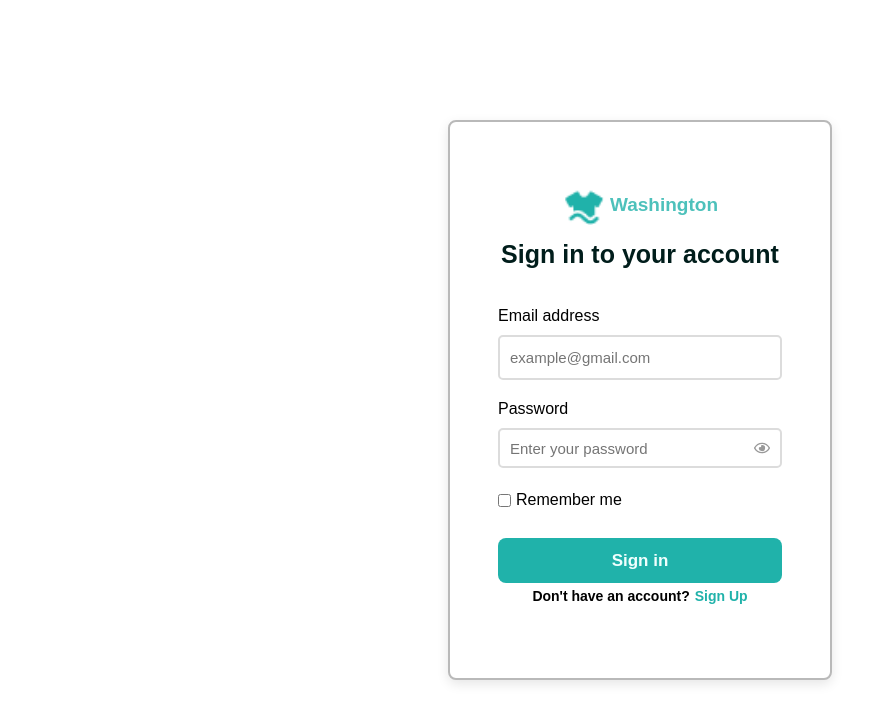
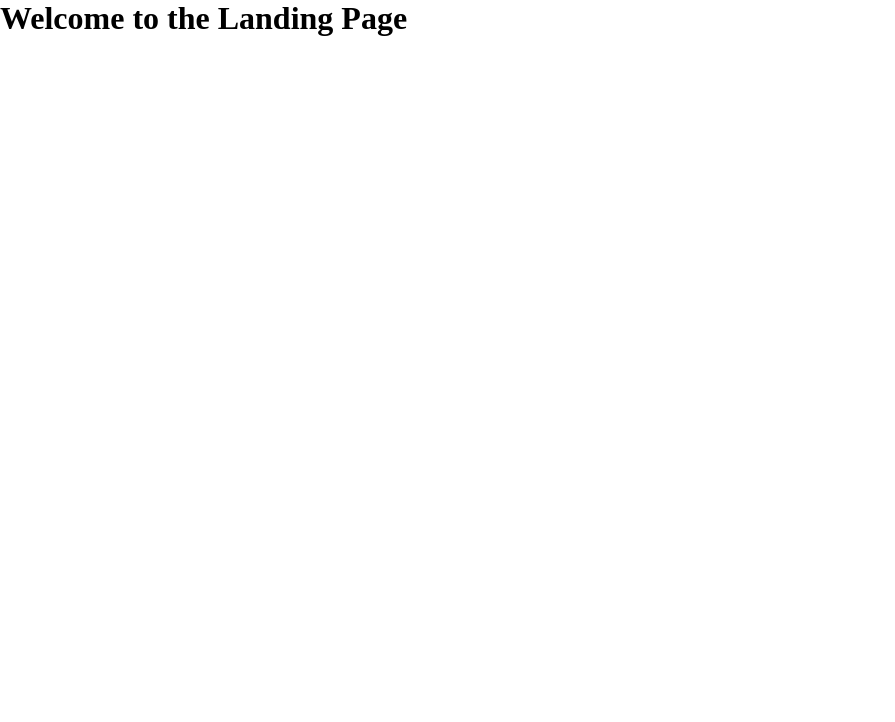
Before and after one commit to DevMaria446/Washington-Laundry, a React (Vite) app: page / in a window 1280 px wide. Shown: the top 722 px of the page, without its empty margins (0-895 px from the left). Built offline with nearby package versions, Linux system fonts and the light colour scheme.

Commit message:
Add screen size to the Loginpage

```diff
--- a/src/Routes.jsx
+++ b/src/Routes.jsx
@@ -9,8 +9,8 @@
 const AppRoutes = () => (
   <Router>
     <Routes>
-      <Route path="/landing-page" element={<LandingPage />} />
-      <Route path="/" element={<Login />} />
+      <Route path="/" element={<LandingPage />} />
+      <Route path="/login" element={<Login />} />
       <Route path="/services" element={<Services />} />
       <Route path="/pricing" element={<Pricing />} />
       <Route path="/signup" element={<Signup />} />
```
